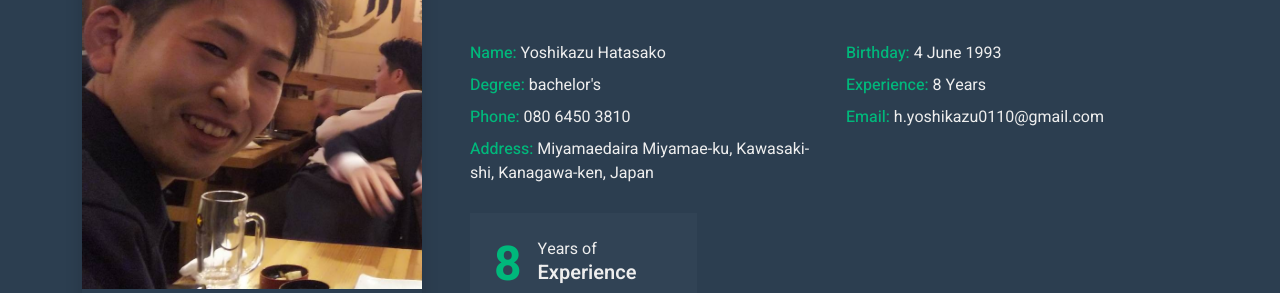
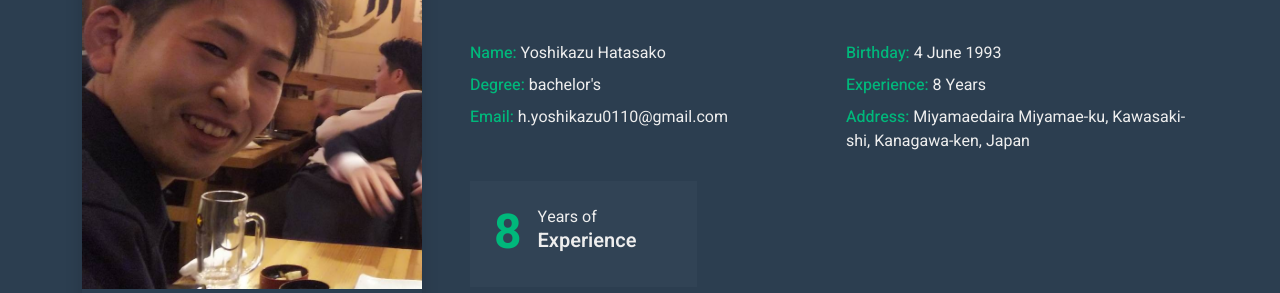
Before and after one commit to KayD0/Sako.Lab, a plain HTML site: page index.html in a window 1280 px wide. Shown: the part 123-416 px from the top of the page. Drawn offline with nearby package versions, Linux system fonts and the light colour scheme.

Commit message:
電話番号は削除

```diff
--- a/index.html
+++ b/index.html
@@ -77,9 +77,6 @@
                             </div>
                             <div class="col-sm-6 py-1">
                                 <span class="fw-medium text-primary">Experience:</span> 8 Years
-                            </div>
-                            <div class="col-sm-6 py-1">
-                                <span class="fw-medium text-primary">Phone:</span> 080 6450 3810
                             </div>
                             <div class="col-sm-6 py-1">
                                 <span class="fw-medium text-primary">Email:</span> h.yoshikazu0110@gmail.com
```
